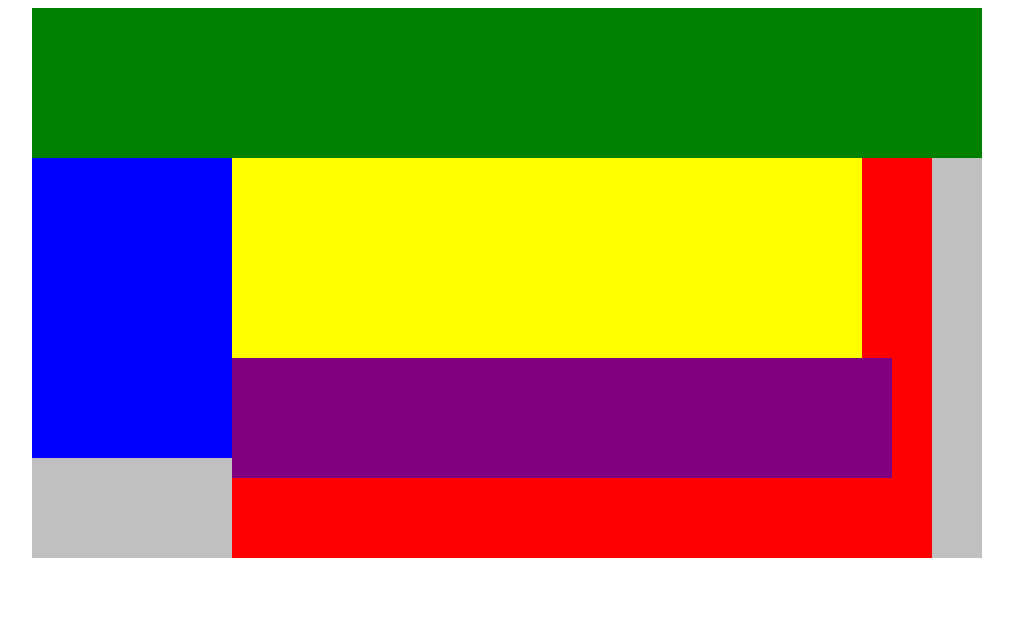
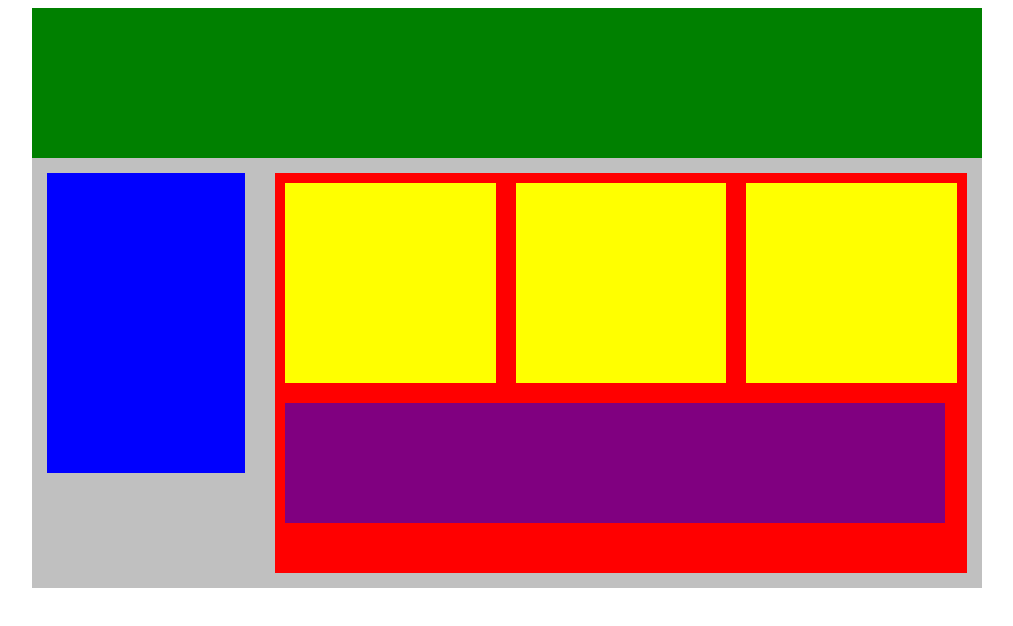
Before and after one commit to ShalynnBurger/Web_Fundamentals_August, a plain HTML site: page 02-CSS/Flex_our_blocks/index.html in a window 1280 px wide. Shown: the whole page, without its empty margins (133-1146 px from the left). Drawn offline with Linux system fonts and the light colour scheme.

Commit message:
Flex_our_blocks

```diff
--- a/02-CSS/Flex_our_blocks/style.css
+++ b/02-CSS/Flex_our_blocks/style.css
@@ -11,21 +11,27 @@
     height: 300px;
     width: 200px;
     background-color: blue;
+    margin:15px;
 }
 .main {
     height: 400px;
     width: 700px;
     background-color: red;
+    margin:15px;
 }
 .sub-content {
     height: 200px;
     width: 210px;
     background-color: yellow;
+    margin:10px;
+    flex:1;
 }
 #advertisement {
     height: 120px;
     width: 660px;
     background-color: purple;
+    flex:1;
+    margin:10px;
 }
 .row {
     display:flex;
```
